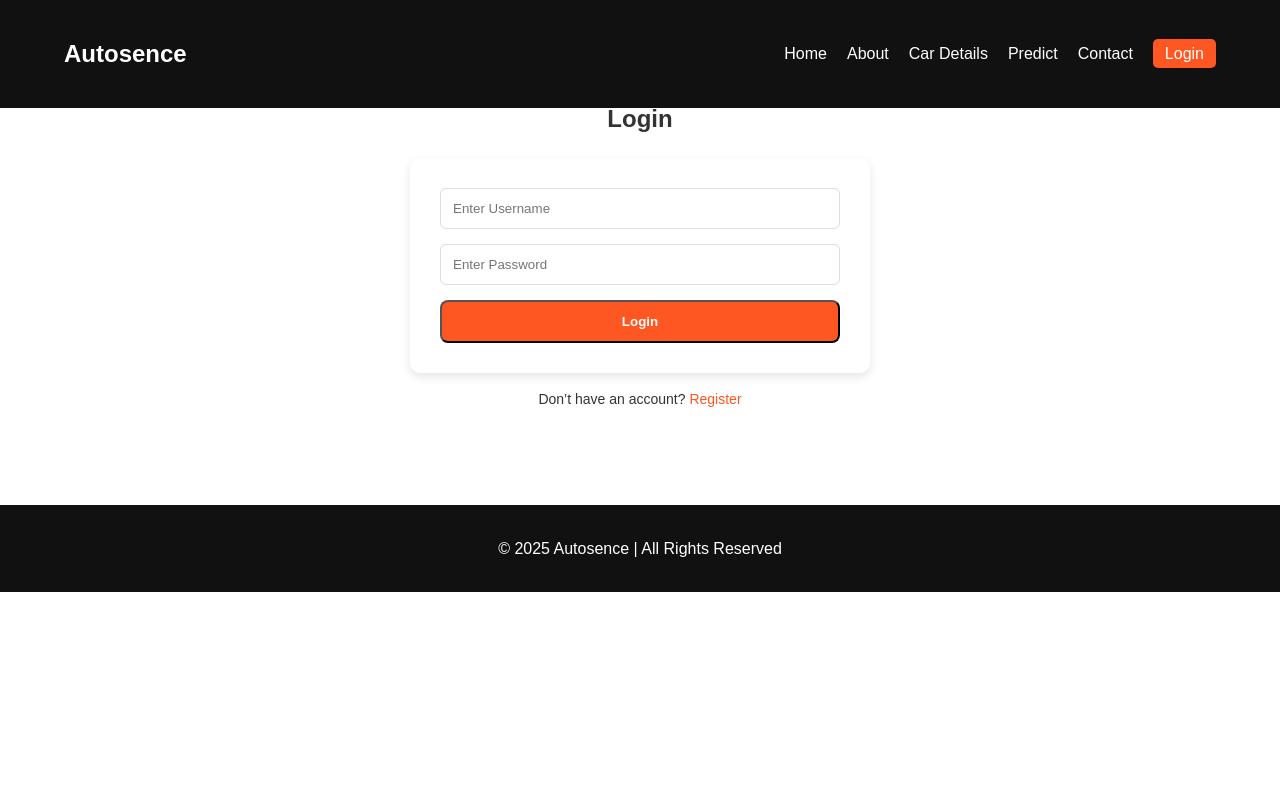
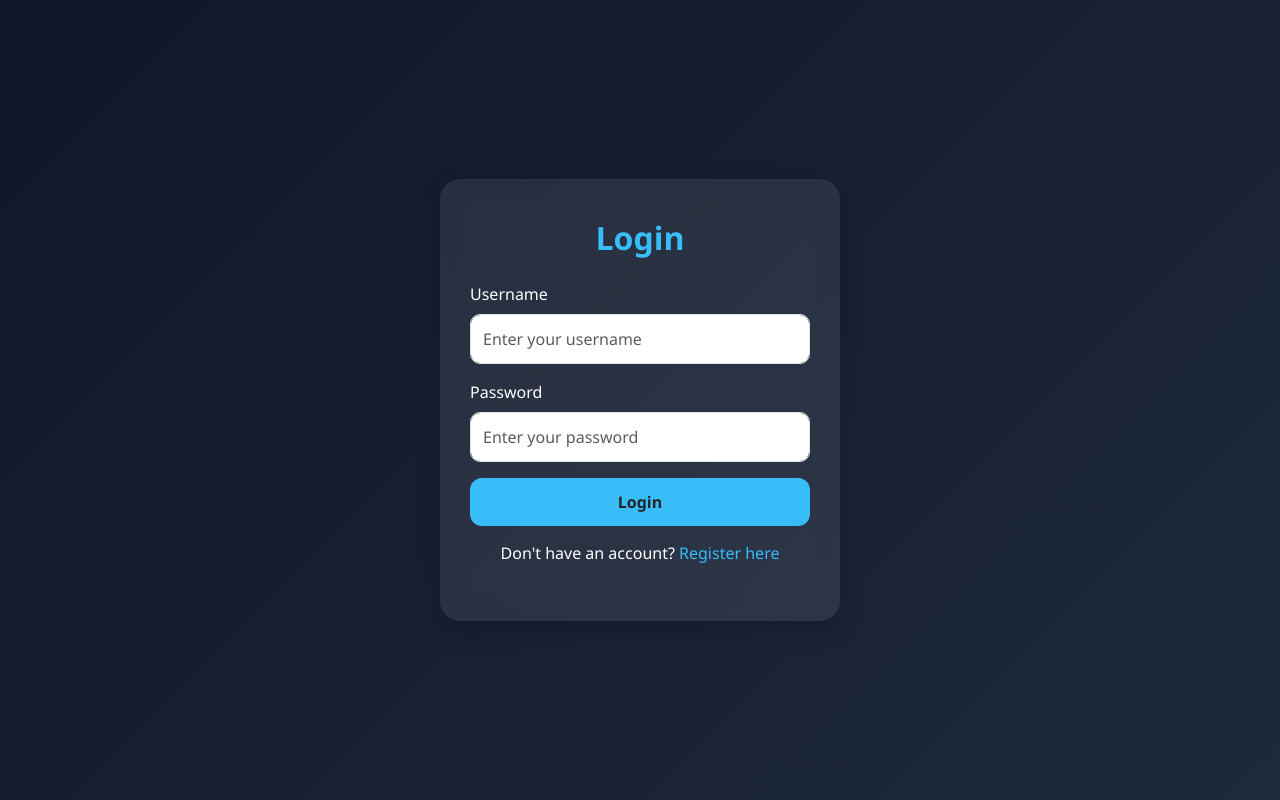
Before and after one commit to ManasaBarik/minorpro, a Django app: page /login/ in a window 1280 px wide. Run offline with Django 5.2, Linux system fonts and the light colour scheme.

Commit message:
Your commit message here

```diff
--- a/autosence/autopred/templates/login.html
+++ b/autosence/autopred/templates/login.html
@@ -1,22 +1,91 @@
-{% extends 'base.html' %}
-{% block title %}Login | Autosence{% endblock %}
-{% block content %}
+<!DOCTYPE html>
+<html lang="en">
+<head>
+  <meta charset="UTF-8">
+  <meta name="viewport" content="width=device-width, initial-scale=1.0">
+  <title>Login - Autosence</title>
+  <link href="https://cdn.jsdelivr.net/npm/bootstrap@5.3.0/dist/css/bootstrap.min.css" rel="stylesheet">
+  <style>
+    body {
+      background: linear-gradient(135deg, #0f172a, #1e293b);
+      height: 100vh;
+      display: flex;
+      align-items: center;
+      justify-content: center;
+      color: #fff;
+      font-family: 'Segoe UI', Tahoma, Geneva, Verdana, sans-serif;
+    }
+    .login-card {
+      background: #ffffff15;
+      backdrop-filter: blur(12px);
+      border-radius: 20px;
+      padding: 40px 30px;
+      box-shadow: 0 8px 25px rgba(0, 0, 0, 0.2);
+      width: 100%;
+      max-width: 400px;
+    }
+    .login-card h2 {
+      font-weight: bold;
+      text-align: center;
+      margin-bottom: 25px;
+      color: #38bdf8;
+    }
+    .form-control {
+      border-radius: 10px;
+      padding: 12px;
+    }
+    .btn-custom {
+      background: #38bdf8;
+      border: none;
+      border-radius: 12px;
+      padding: 12px;
+      font-weight: 600;
+      width: 100%;
+    }
+    .btn-custom:hover {
+      background: #0ea5e9;
+    }
+    .extra-links {
+      margin-top: 15px;
+      text-align: center;
+    }
+    .extra-links a {
+      color: #38bdf8;
+      text-decoration: none;
+    }
+    .extra-links a:hover {
+      text-decoration: underline;
+    }
+  </style>
+</head>
+<body>
+  <div class="login-card">
+    <h2>Login</h2>
 
-<section class="section">
-  <div class="container">
-    <h2>Login</h2>
-    <form method="POST" class="login-form">
+    {% if messages %}
+      <div>
+        {% for message in messages %}
+          <div class="alert alert-info">{{ message }}</div>
+        {% endfor %}
+      </div>
+    {% endif %}
+
+    <form method="POST">
       {% csrf_token %}
-      <input type="text" name="username" placeholder="Enter Username" required>
-      <input type="password" name="password" placeholder="Enter Password" required>
-      <button type="submit" class="btn-primary">Login</button>
+      <div class="mb-3">
+        <label for="username" class="form-label">Username</label>
+        <input type="text" class="form-control" id="username" name="username" placeholder="Enter your username" required>
+      </div>
+      <div class="mb-3">
+        <label for="password" class="form-label">Password</label>
+        <input type="password" class="form-control" id="password" name="password" placeholder="Enter your password" required>
+      </div>
+      <button type="submit" class="btn btn-custom">Login</button>
     </form>
 
-    <p class="alt-text">Don’t have an account? <a href="#">Register</a></p>
+    <div class="extra-links">
+      <p>Don't have an account? <a href="{% url 'register' %}">Register here</a></p>
+    </div>
   </div>
-</section>
-
-{% endblock %}
-{% if error %}
-  <p style="color: red;">{{ error }}</p>
-{% endif %}
+</body>
+</html>
--- a/autosence/autopred/urls.py
+++ b/autosence/autopred/urls.py
@@ -2,10 +2,13 @@ from django.urls import path
 from . import views
 
 urlpatterns = [
-    path('', views.home, name="home"),
-    path('about/', views.about, name="about"),
-    path('details/', views.details, name="details"),
-    path('predict/', views.predict, name="predict"),
-    path('contact/', views.contact, name="contact"),
-    path('login/', views.login_view, name="login"),
+    path("", views.home, name="home"),          # root URL → index.html
+    path("about/", views.about, name="about"),
+    path("details/", views.details, name="details"),
+    path("predict/", views.predict, name="predict"),
+    path("contact/", views.contact, name="contact"),
+
+    path("login/", views.login_view, name="login"),
+    path("register/", views.register_view, name="register"),
+    path("dashboard/", views.dashboard_view, name="dashboard"),
 ]
--- a/autosence/autopred/views.py
+++ b/autosence/autopred/views.py
@@ -1,6 +1,9 @@
 from django.shortcuts import render
 from django.contrib.auth import authenticate, login
 from django.shortcuts import render, redirect
+from django.contrib import messages
+from django.contrib.auth.forms import UserCreationForm
+
 
 def home(request):
     return render(request, 'index.html')
@@ -25,10 +28,35 @@ def login_view(request):
     if request.method == "POST":
         username = request.POST.get("username")
         password = request.POST.get("password")
+
         user = authenticate(request, username=username, password=password)
+
         if user is not None:
             login(request, user)
-            return redirect("home")
+            messages.success(request, "Login successful!")
+            return redirect("dashboard")  # redirect to dashboard page
         else:
-            return render(request, "login.html", {"error": "Invalid username or password"})
+            messages.error(request, "Invalid username or password.")
+
     return render(request, "login.html")
+
+
+def register_view(request):
+    if request.method == "POST":
+        form = UserCreationForm(request.POST)
+        if form.is_valid():
+            user = form.save()          # creates the user
+            login(request, user)        # auto-login after register (optional)
+            messages.success(request, "Registration successful. Welcome!")
+            return redirect("dashboard")    # change target as you like
+        else:
+            # debug helper — will show form errors in the console where runserver is running
+            print("REGISTER FORM ERRORS:", form.errors.as_json())
+            messages.error(request, "Please correct the errors below.")
+    else:
+        form = UserCreationForm()
+
+    return render(request, "register.html", {"form": form})
+# @login_required
+def dashboard_view(request):
+    return render(request, "dashboard.html")
```
Also changed, not shown: autosence/autopred/templates/dashboard.html (added, +160 -0 lines), autosence/autopred/templates/register.html (added, +80 -0 lines).
